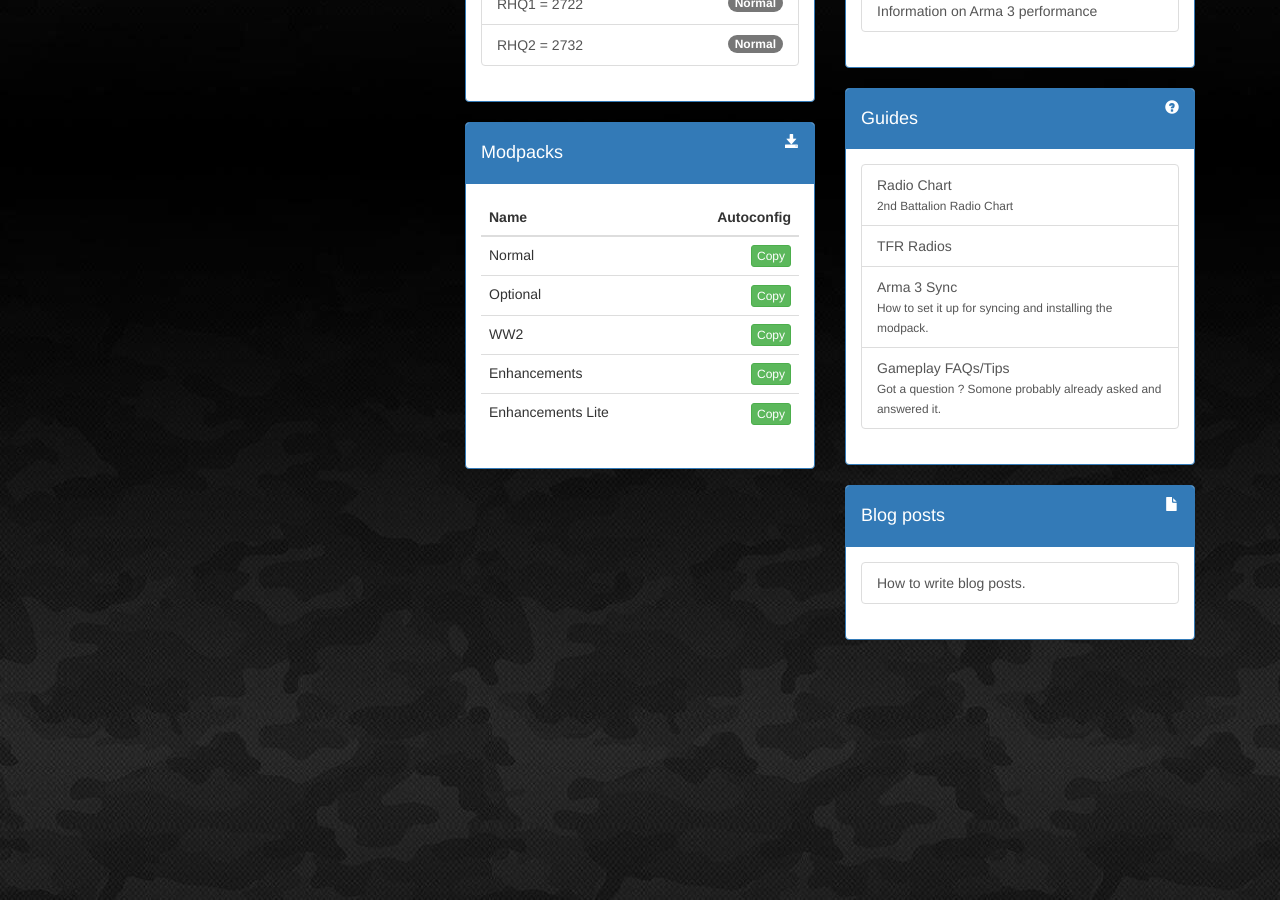
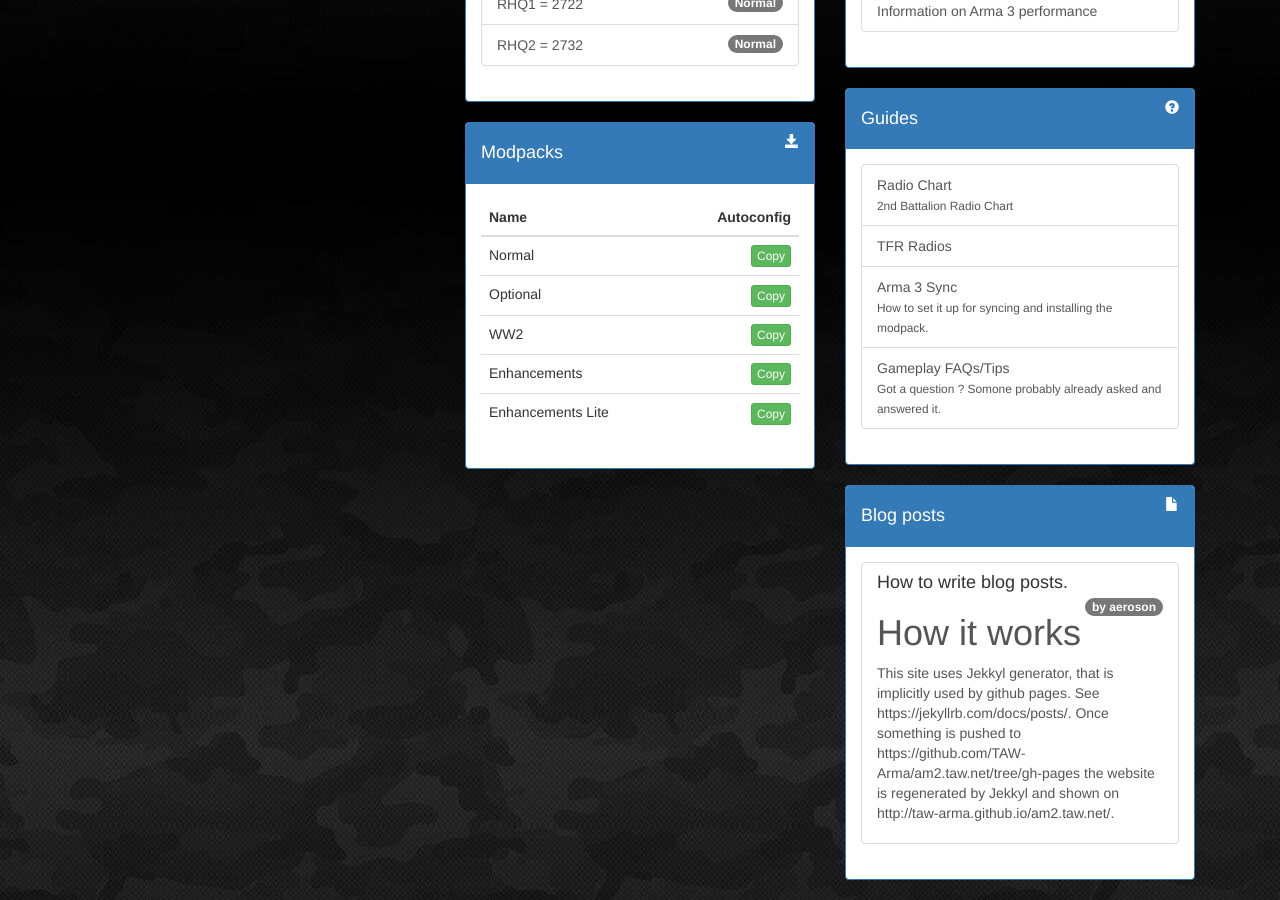
Before and after one commit to TAW-Arma/AM2-Web, a Jekyll site: the page built from index.html, in a window 1280 px wide and 900 px high, scrolled down 1033 px. Built offline with Jekyll 4.4.1, drawn with Linux system fonts in a browser that asks for light colours; comment, search, counter and statistics services are not loaded.

Commit message:
no message

```diff
--- a/index.html
+++ b/index.html
@@ -247,7 +247,11 @@ title: TAW Arma - 2nd Battalion
 			<div class="panel-body">
 				<div class="list-group">
 				{% for post in site.posts %}
-					<a href="{{site.baseurl}}{{post.url}}" class="list-group-item">{{post.title}}</a>
+					<a href="{{site.baseurl}}{{post.url}}" class="list-group-item">
+						<h4 class="list-group-item-heading">{{post.title}}</h4>
+						<span class="badge">by {{post.author}}</span>
+						<p class="list-group-item-text">{{post.excerpt}}</p>
+					</a>
 				{% endfor %}
 				</div>
 				<div class="clearfix"></div>
```
